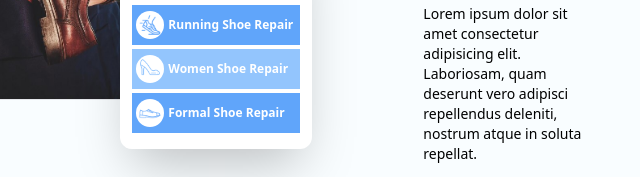
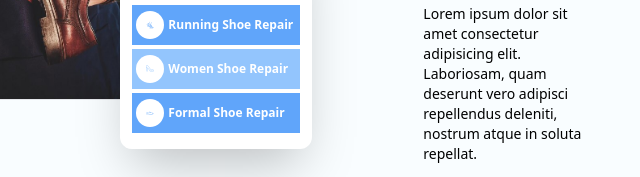
Before and after one commit to iamrohiiit04/Mochi-Online_Shoe_repair, a website built with Vite: page index.html in a window 1280 px wide. Shown: the part 1888-2065 px from the top of the page, 382-1022 px from the left. Built offline with nearby package versions, Linux system fonts and the light colour scheme; files whose address does not match are found by name.

Commit message:
Fixed Icon Image Size

```diff
--- a/index.html
+++ b/index.html
@@ -566,7 +566,7 @@
                     <div class="bg-blue-400 h-4 md:h-10 flex items-center mb-0.5 md:mb-1">
                       <!--Icon-->
                       <div class="w-3 md:w-7 h-3 md:h-7 rounded-full bg-white flex items-center justify-center m-0.5 md:m-1">
-                        <img src="./src/img/running-shoes.png" alt="" class="w-6 h-6" />
+                        <img src="./src/img/running-shoes.png" alt="" class="w-2 h-2" />
                       </div>
                       <!--Service Name-->
                       <div>
@@ -577,7 +577,7 @@
                     <div class="bg-blue-300 h-4 md:h-10 flex items-center mb-0.5 md:mb-1">
                       <!--Icon-->
                       <div class="w-3 md:w-7 h-3 md:h-7 rounded-full bg-white flex items-center justify-center m-0.5 md:m-1">
-                        <img src="./src/img/high-heels.png" alt="" class="w-5 h-5" />
+                        <img src="./src/img/high-heels.png" alt="" class="w-2 h-2" />
                       </div>
                       <!--Service Name-->
                       <div>
@@ -588,7 +588,7 @@
                     <div class="bg-blue-400 h-4 md:h-10 flex items-center mb-0.5 md:mb-1">
                       <!--Icon-->
                       <div class="w-3 md:w-7 h-3 md:h-7 rounded-full bg-white flex items-center justify-center m-0.5 md:m-1">
-                        <img src="./src/img/formalShoe.png" alt="" class="w-6 h-6" />
+                        <img src="./src/img/formalShoe.png" alt="" class="w-2 h-2" />
                       </div>
                       <!--Service Name-->
                       <div>
```
